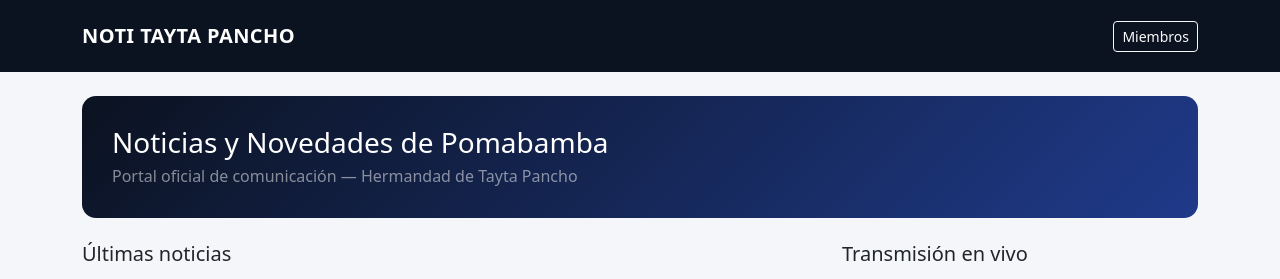
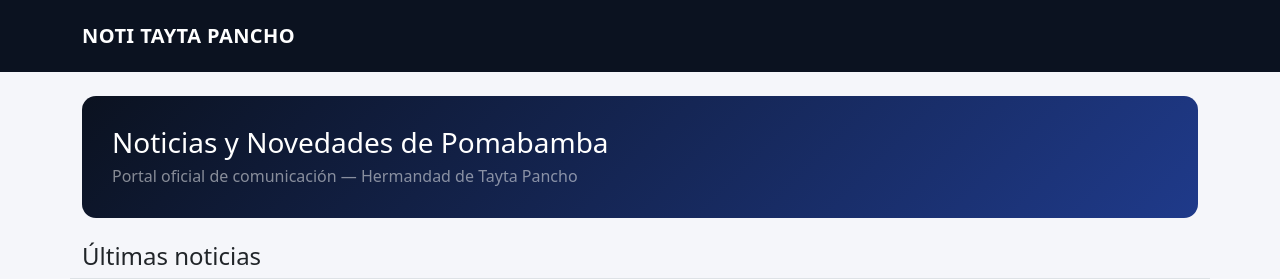
Before and after one commit to rodrim48-rgb/noticias-tayta-pancho, a Flask app: template templates/index.html in a window 1280 px wide. Shown: the top 279 px of the page. Run offline with Flask 3, Linux system fonts and the light colour scheme; the template is opened without the code that fills it, so the values that code supplies are empty.

Commit message:
Mejora estilo institucional

```diff
--- a/templates/index.html
+++ b/templates/index.html
@@ -26,7 +26,6 @@
 <nav class="navbar navbar-dark topbar">
   <div class="container py-2">
     <span class="navbar-brand brand">NOTI TAYTA PANCHO</span>
-    <a class="btn btn-outline-light btn-sm" href="/login">Miembros</a>
   </div>
 </nav>
 
@@ -42,27 +41,27 @@
   <div class="row g-4">
 
     <!-- NOTICIAS -->
-    <div class="col-lg-8">
-      <h2 class="h5 mb-3">Últimas noticias</h2>
+    <h2 class="h4 mb-4 border-bottom pb-2">Últimas noticias</h2>
 
 {% if avisos and avisos|length > 0 %}
   {% for a in avisos %}
-          <div class="card mb-3">
+    <div class="card mb-4 shadow-sm">
       <div class="card-body">
-              <h3 class="h5 mb-1">{{ a[1] }}</h3>
-              <div class="muted mb-2">Publicado oficialmente</div>
+        <h3 class="h5 fw-bold text-uppercase mb-2">{{ a[1] }}</h3>
+        <p class="text-muted small mb-3">
+          Publicado por Redacción — Hermandad de Tayta Pancho
+        </p>
         <p class="mb-0">{{ a[2] }}</p>
       </div>
     </div>
   {% endfor %}
 {% else %}
-        <div class="card mb-3">
-          <div class="card-body">
-            <h3 class="h5 mb-1">Aún no hay noticias publicadas</h3>
-            <p class="mb-0">Ingresa como director y publica la primera noticia.</p>
-          </div>
+  <div class="alert alert-secondary">
+    <strong>Aún no hay noticias publicadas.</strong><br>
+    La primera comunicación oficial aparecerá aquí.
   </div>
 {% endif %}
+
     </div>
 
     <!-- VIDEO -->
```
Lines whose indentation alone changed are shown as unchanged.
